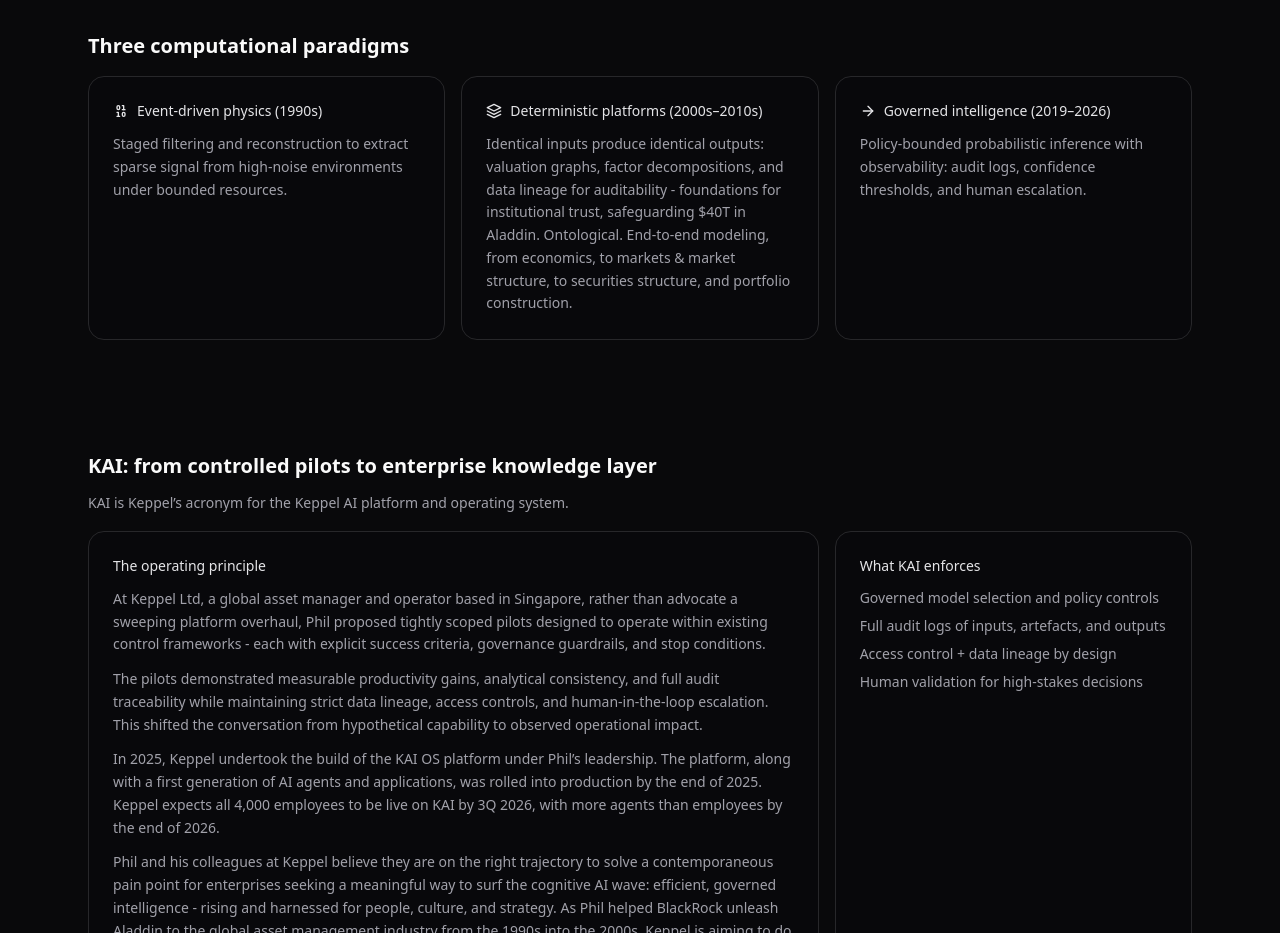
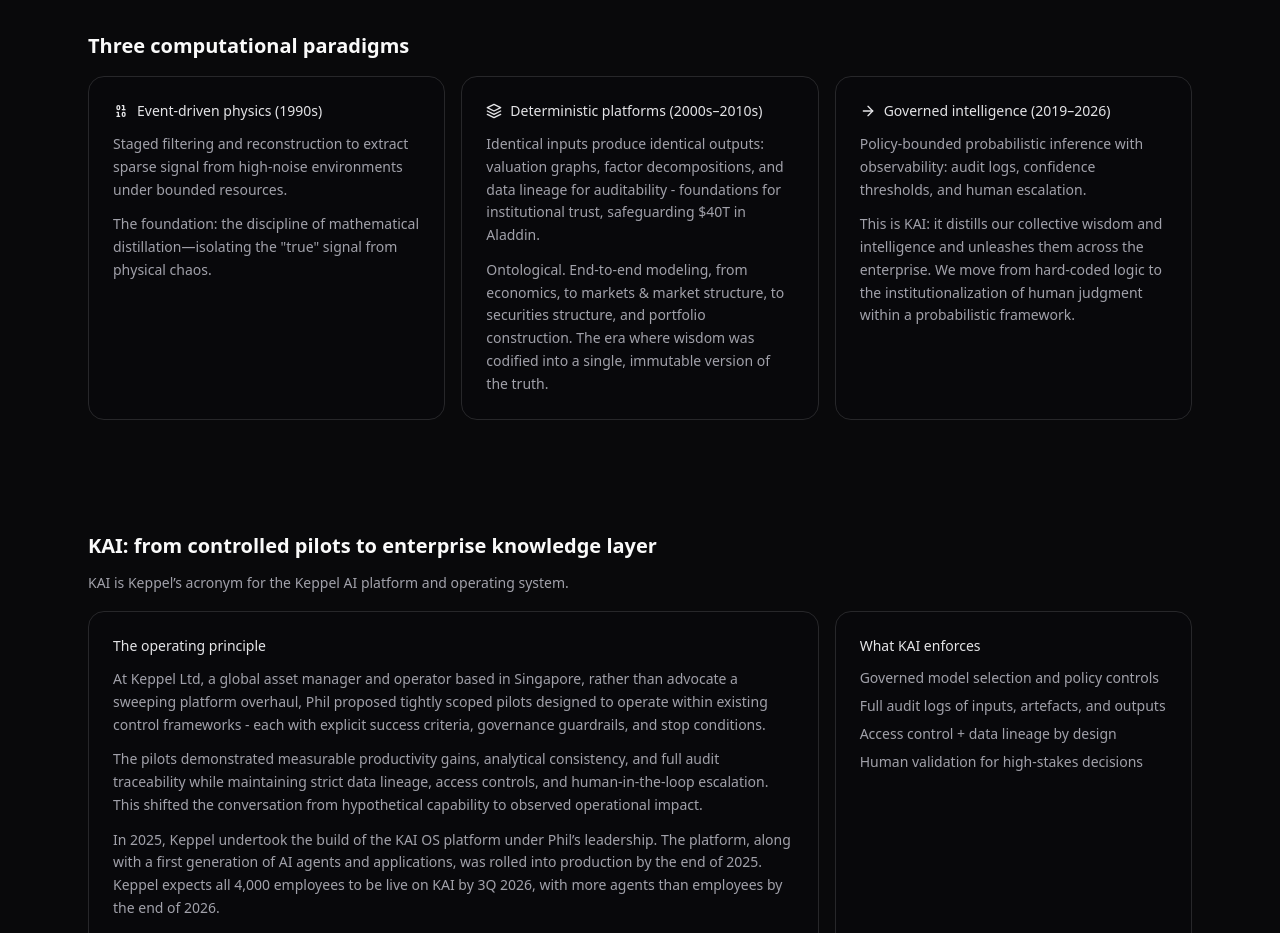
Before and after one commit to philipchewmy/kai, a React (Vite) app: page / in a window 1280 px wide. Shown: the part 1920-2853 px from the top of the page. Built offline with nearby package versions, Linux system fonts and the light colour scheme; a web font is replaced by a local one.

Commit message:
Tweak event-driven physics paradigm copy

```diff
--- a/src/App.jsx
+++ b/src/App.jsx
@@ -200,24 +200,38 @@
               <div className="flex items-center gap-2 text-sm font-medium text-zinc-200">
                 <Binary size={16} /> Event-driven physics (1990s)
               </div>
-              <div className="mt-3 text-sm leading-relaxed text-zinc-400">
-                Staged filtering and reconstruction to extract sparse signal from high-noise environments under bounded resources.
+              <div className="mt-3 space-y-3 text-sm leading-relaxed text-zinc-400">
+                <p>Staged filtering and reconstruction to extract sparse signal from high-noise environments under bounded resources.</p>
+                <p>
+                  The foundation: the discipline of mathematical distillation—isolating the "true" signal from physical chaos.
+                </p>
               </div>
             </div>
             <div className="rounded-2xl border border-zinc-800 bg-zinc-950/40 p-6">
               <div className="flex items-center gap-2 text-sm font-medium text-zinc-200">
                 <Layers size={16} /> Deterministic platforms (2000s–2010s)
               </div>
-              <div className="mt-3 text-sm leading-relaxed text-zinc-400">
-                Identical inputs produce identical outputs: valuation graphs, factor decompositions, and data lineage for auditability - foundations for institutional trust, safeguarding $40T in Aladdin. Ontological. End-to-end modeling, from economics, to markets & market structure, to securities structure, and portfolio construction.
+              <div className="mt-3 space-y-3 text-sm leading-relaxed text-zinc-400">
+                <p>
+                  Identical inputs produce identical outputs: valuation graphs, factor decompositions, and data lineage for auditability -
+                  foundations for institutional trust, safeguarding $40T in Aladdin.
+                </p>
+                <p>
+                  Ontological. End-to-end modeling, from economics, to markets & market structure, to securities structure, and portfolio
+                  construction. The era where wisdom was codified into a single, immutable version of the truth.
+                </p>
               </div>
             </div>
             <div className="rounded-2xl border border-zinc-800 bg-zinc-950/40 p-6">
               <div className="flex items-center gap-2 text-sm font-medium text-zinc-200">
                 <ArrowRight size={16} /> Governed intelligence (2019–2026)
               </div>
-              <div className="mt-3 text-sm leading-relaxed text-zinc-400">
-                Policy-bounded probabilistic inference with observability: audit logs, confidence thresholds, and human escalation.
+              <div className="mt-3 space-y-3 text-sm leading-relaxed text-zinc-400">
+                <p>Policy-bounded probabilistic inference with observability: audit logs, confidence thresholds, and human escalation.</p>
+                <p>
+                  This is KAI: it distills our collective wisdom and intelligence and unleashes them across the enterprise. We move from
+                  hard-coded logic to the institutionalization of human judgment within a probabilistic framework.
+                </p>
               </div>
             </div>
           </div>
```
